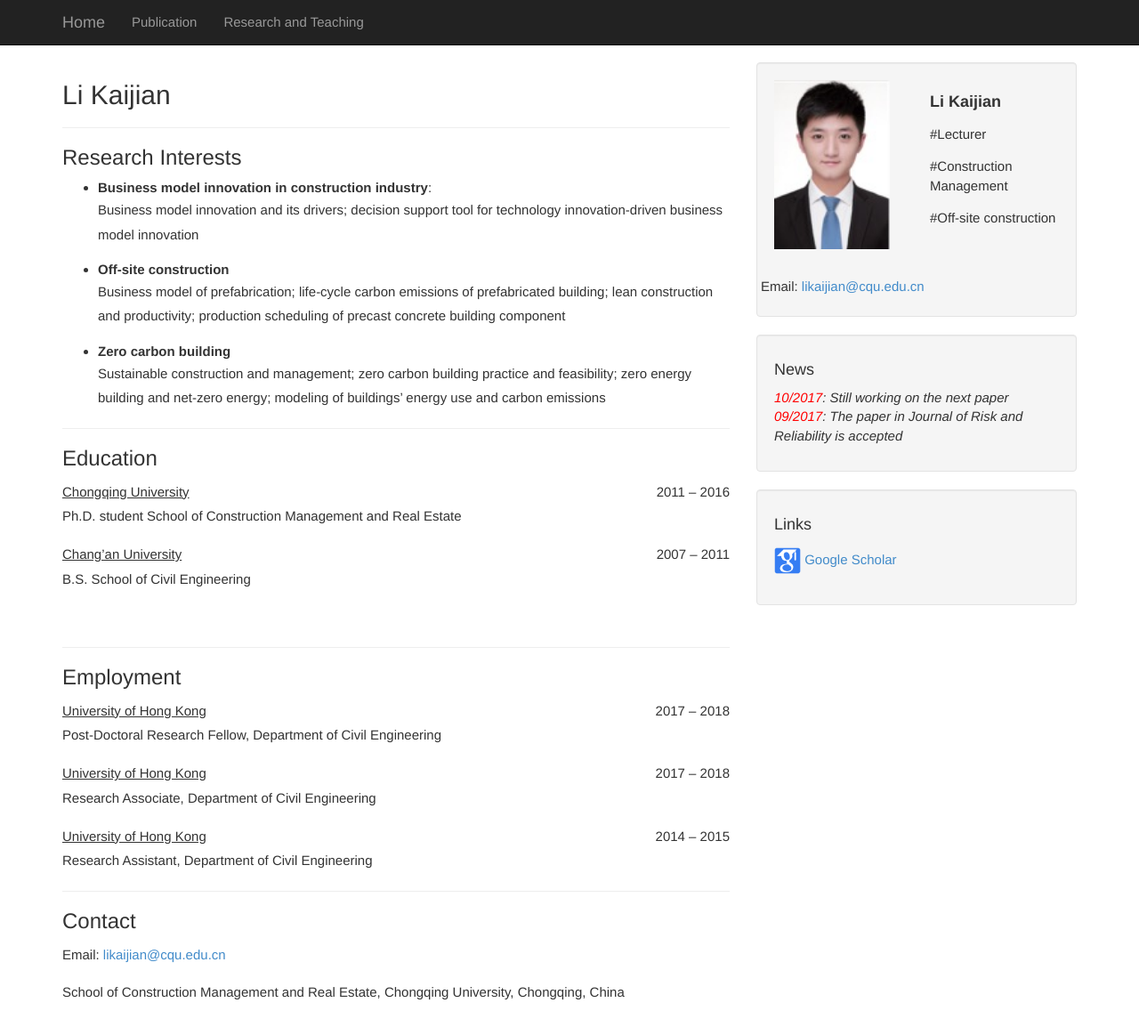
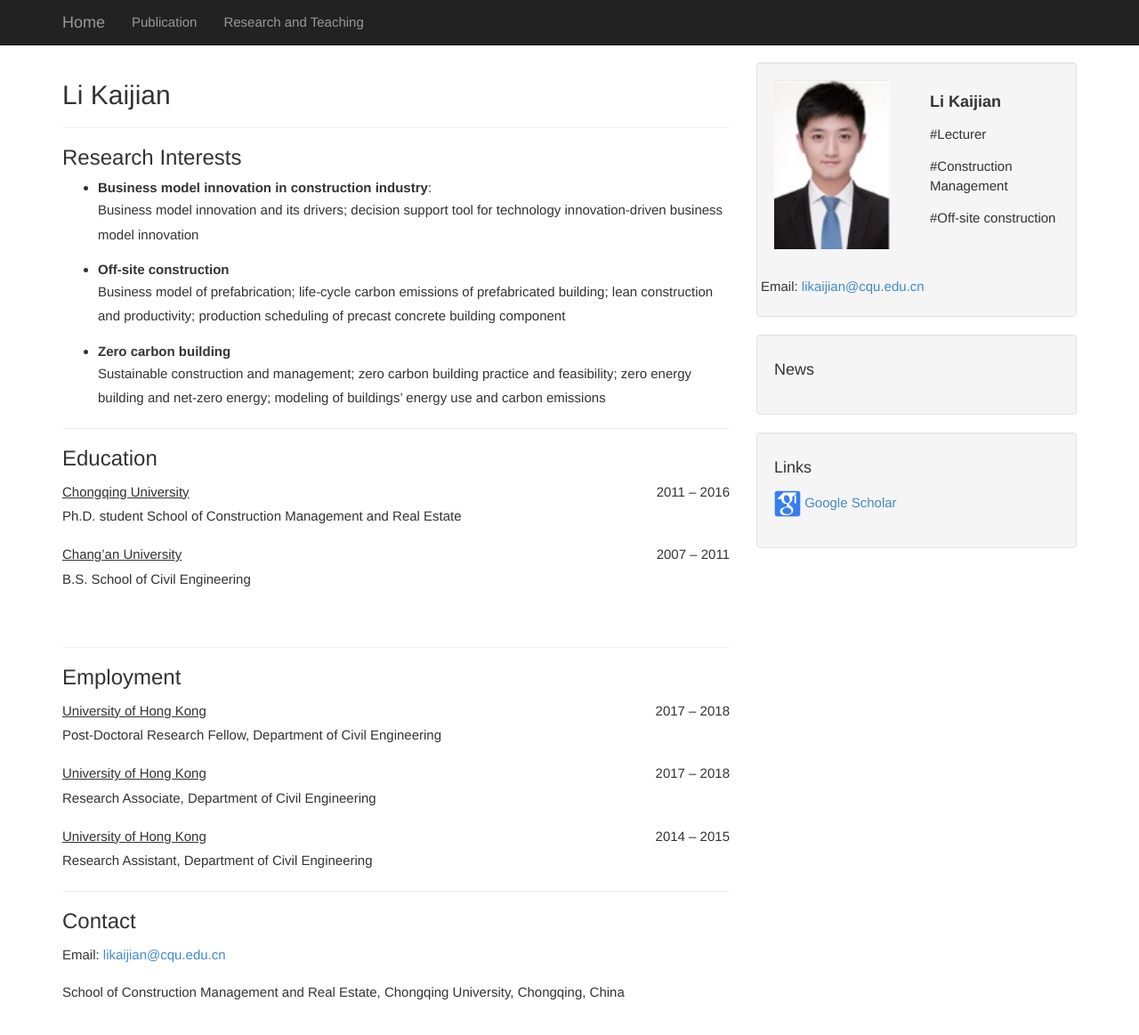
Before and after one commit to july0905/kaijian.github.io, a Jekyll site: the page built from index.html, in a window 1280 px wide and 1276 px high. Shown: the top 1163 px of the window at 89% size. Built offline with Jekyll 4.4.1, drawn with Linux system fonts in a browser that asks for light colours; the list of posts is cut into pages by our own code.

Commit message:
Update recent_posts.html

```diff
--- a/_includes/recent_posts.html
+++ b/_includes/recent_posts.html
@@ -1,10 +1,5 @@
               <div class="col-lg-12">
                 <ul class="list-unstyled">
-		   <li>
-			   <i><font color="red">10/2017</font>: Still working on the next paper</i>
-                  </li>
-                  <li>
-			  <i><font color="red">09/2017</font>: The paper in Journal of Risk and Reliability is accepted</i>
-                  </li>
+
                 </ul>
               </div>
```
